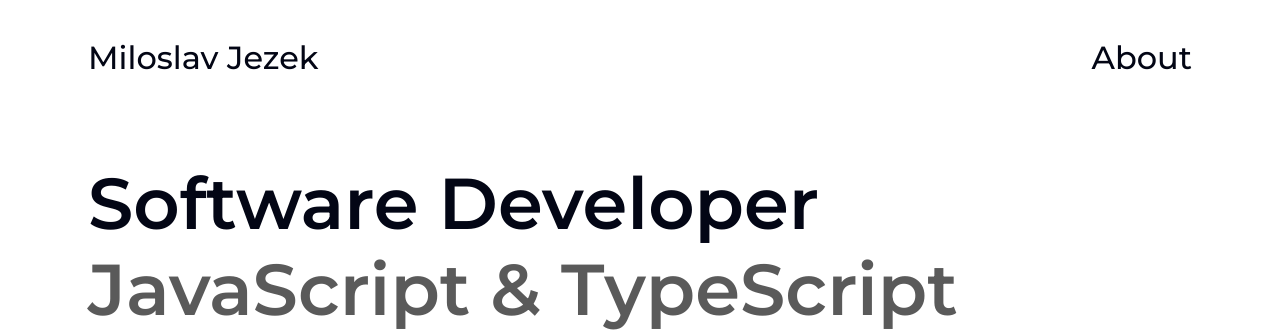
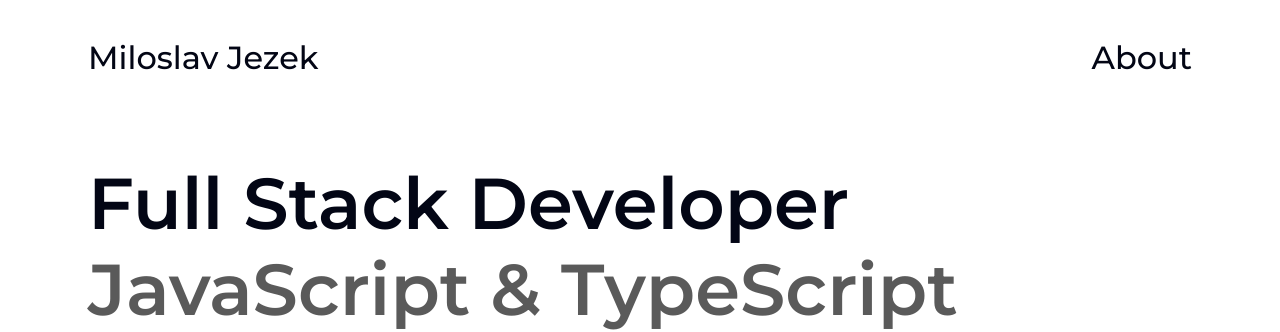
Before and after one commit to milojezek/portfolio, a Vue app: page / in a window 1280 px wide. Shown: the top 332 px of the page. Built offline with nearby package versions, Linux system fonts and the light colour scheme.

Commit message:
Change title from 'Software Developer' to 'Full Stack Developer'

```diff
--- a/src/App.vue
+++ b/src/App.vue
@@ -7,7 +7,7 @@
       </nav>
     </header>
     <main>
-      <h1 class="fade-in fade-in-delay-1">Software Developer</h1>
+      <h1 class="fade-in fade-in-delay-1">Full Stack Developer</h1>
       <h1 class="fade-in fade-in-delay-2 subtitle">JavaScript & TypeScript</h1>
       <h1 class="fade-in fade-in-delay-3 subtitle">Node | Express | React | Vue</h1>
       <div class="fade-in fade-in-delay-4">
```
